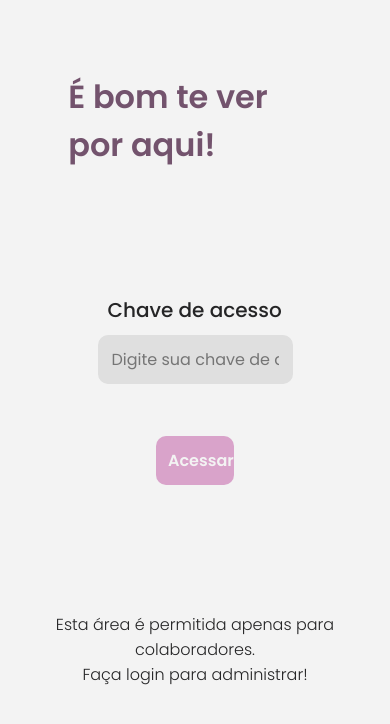
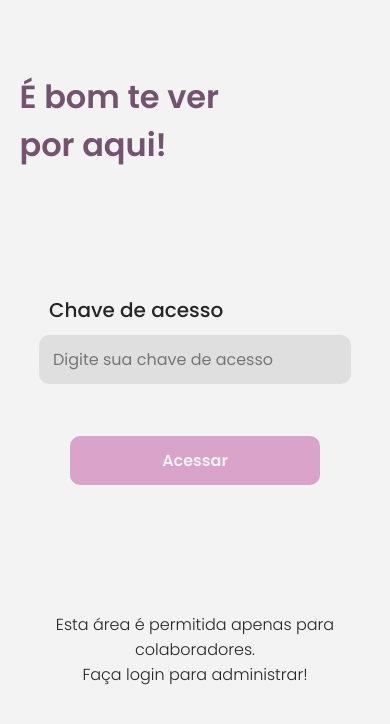
Before and after one commit to guilhermeabell/adm-hackathon, a React (Create React App) app: page / in a window 390 px wide. Shown: the top 724 px of the page. Built offline with nearby package versions, Linux system fonts and the light colour scheme.

Commit message:
add responsive design in login page

```diff
--- a/src/Pages/private_acess/login/styles.css
+++ b/src/Pages/private_acess/login/styles.css
@@ -98,3 +98,18 @@
     text-align: center;
     color: var(--text-color);
 }
+
+@media (max-width: 600px ){
+    #loginPage .loginPage-content .loginPage-header{
+        width: 90%;
+    }
+
+    #loginPage .loginPage-content .formLogin{
+        width: 80%;
+        margin-top: 5vh;
+    }
+
+    #loginPage .loginPage-content .formLogin form .submitButton a{
+        width: 80%;
+    }
+}
```
